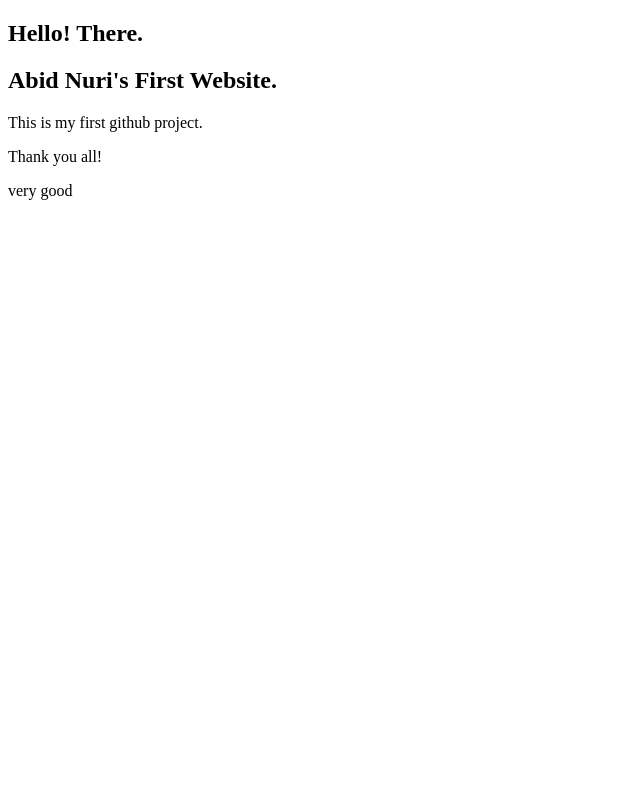
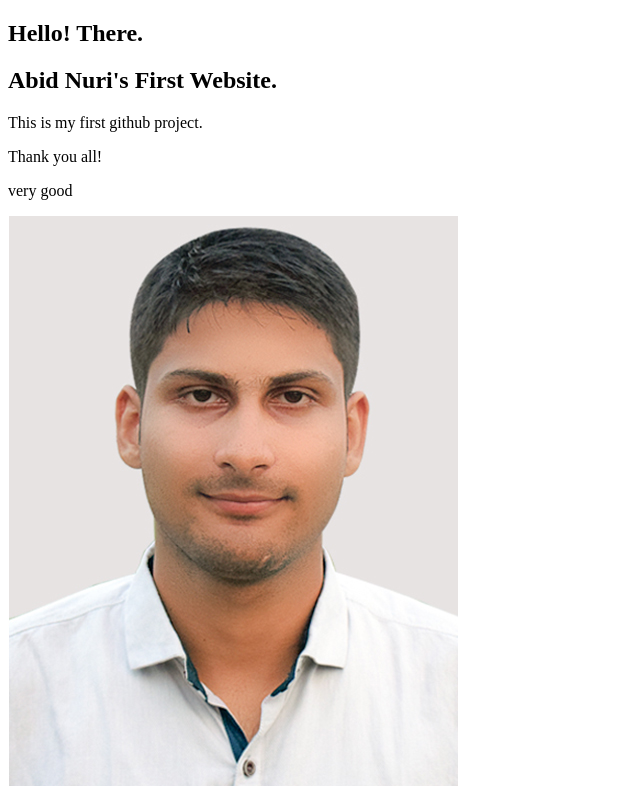
Before and after one commit to abidnuri/my-first-website, a plain HTML site: page index.html in a window 1280 px wide. Shown: the whole page, without its empty margins (0-640 px from the left). Drawn offline with Linux system fonts and the light colour scheme.

Commit message:
abid image add

```diff
--- a/index.html
+++ b/index.html
@@ -18,7 +18,7 @@
         <p>This is my first github project.</p>
         <p>Thank you all!</p>
         <p>very good</p>
-
+        <img src="abid.jpg" alt="">
     </section>
 </body>
 </html>
```
Also changed, not shown: abid.jpg (added).
